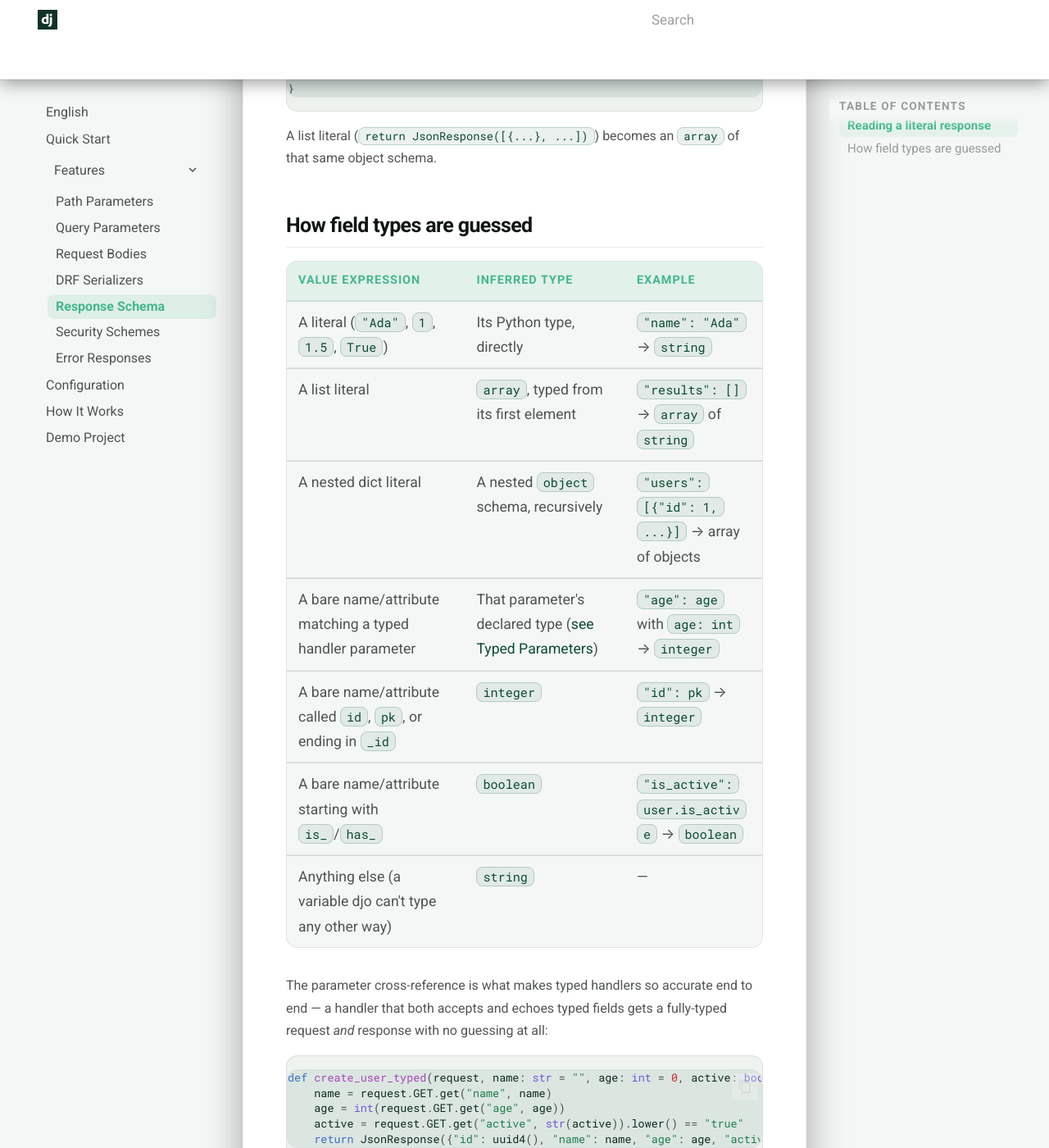
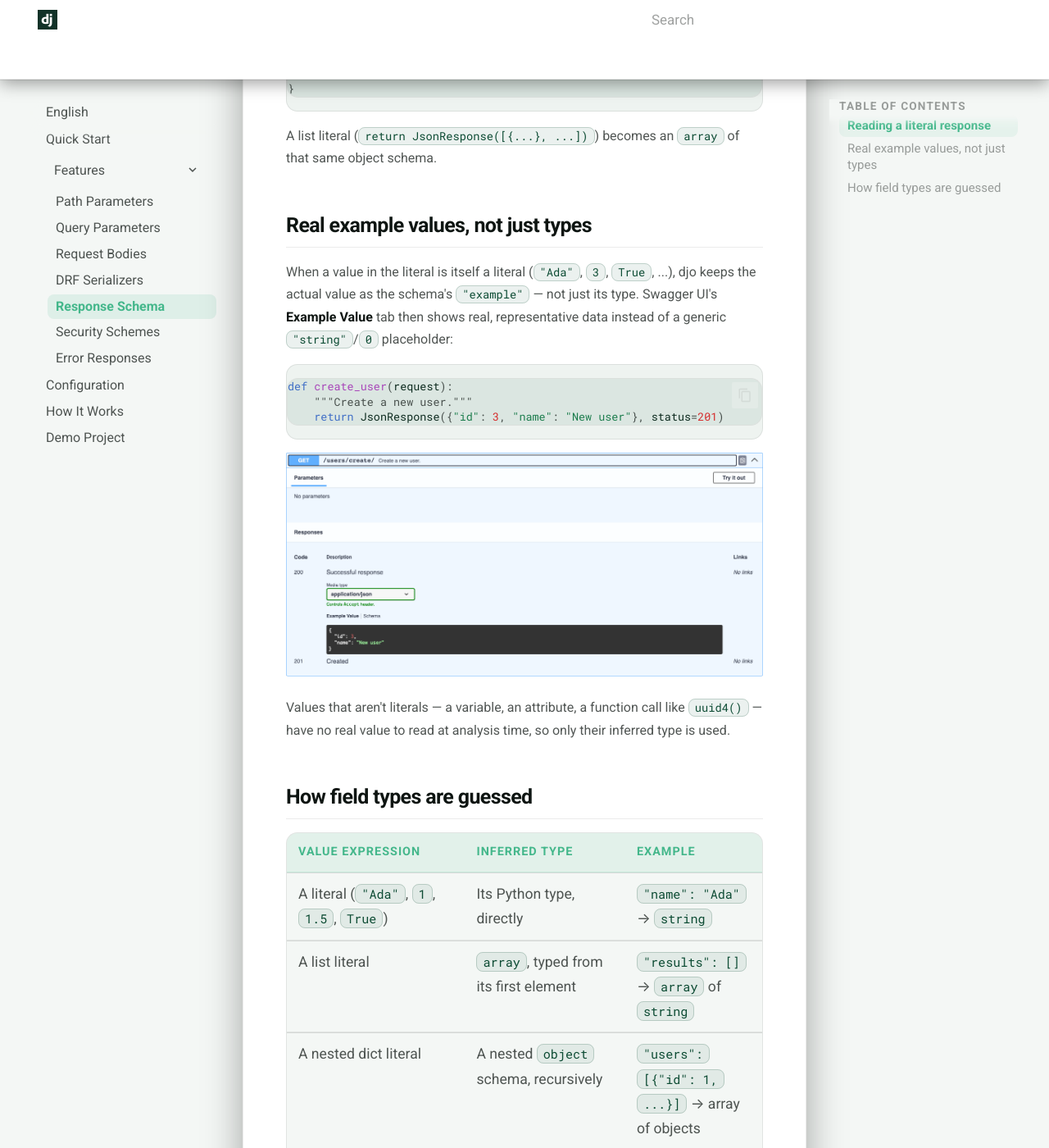
Before and after one commit to NEFORCEO/djo, an MkDocs documentation site: the page built from docs/en/features/response-schema.md, in a window 1280 px wide and 1400 px high, scrolled down 952 px. Shown: the whole window at 82% size. Built offline with MkDocs 1.6.1 and Material for MkDocs 9.7.7, drawn with Linux system fonts in a browser that asks for light colours; comment, search, counter and statistics services are not loaded.

Commit message:
docs: update response-schema.md

````diff
--- a/docs/en/features/response-schema.md
+++ b/docs/en/features/response-schema.md
@@ -32,6 +32,20 @@ produces:
 
 A list literal (`return JsonResponse([{...}, ...])`) becomes an `array` of that same object schema.
 
+## Real example values, not just types
+
+When a value in the literal is itself a literal (`"Ada"`, `3`, `True`, ...), djo keeps the actual value as the schema's `"example"` — not just its type. Swagger UI's **Example Value** tab then shows real, representative data instead of a generic `"string"`/`0` placeholder:
+
+```python
+def create_user(request):
+    """Create a new user."""
+    return JsonResponse({"id": 3, "name": "New user"}, status=201)
+```
+
+![Real example values](../../media/response-examples.png)
+
+Values that aren't literals — a variable, an attribute, a function call like `uuid4()` — have no real value to read at analysis time, so only their inferred type is used.
+
 ## How field types are guessed
 
 | Value expression | Inferred type | Example |
````
